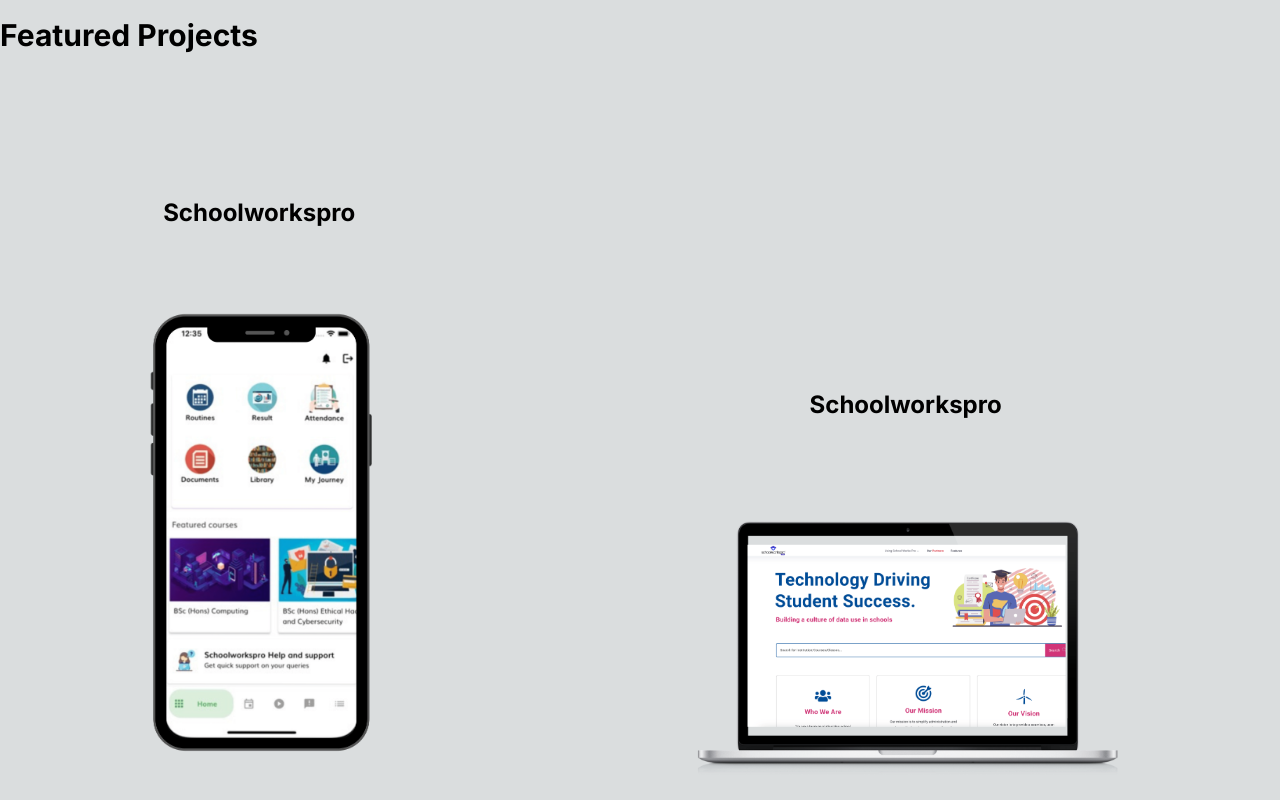
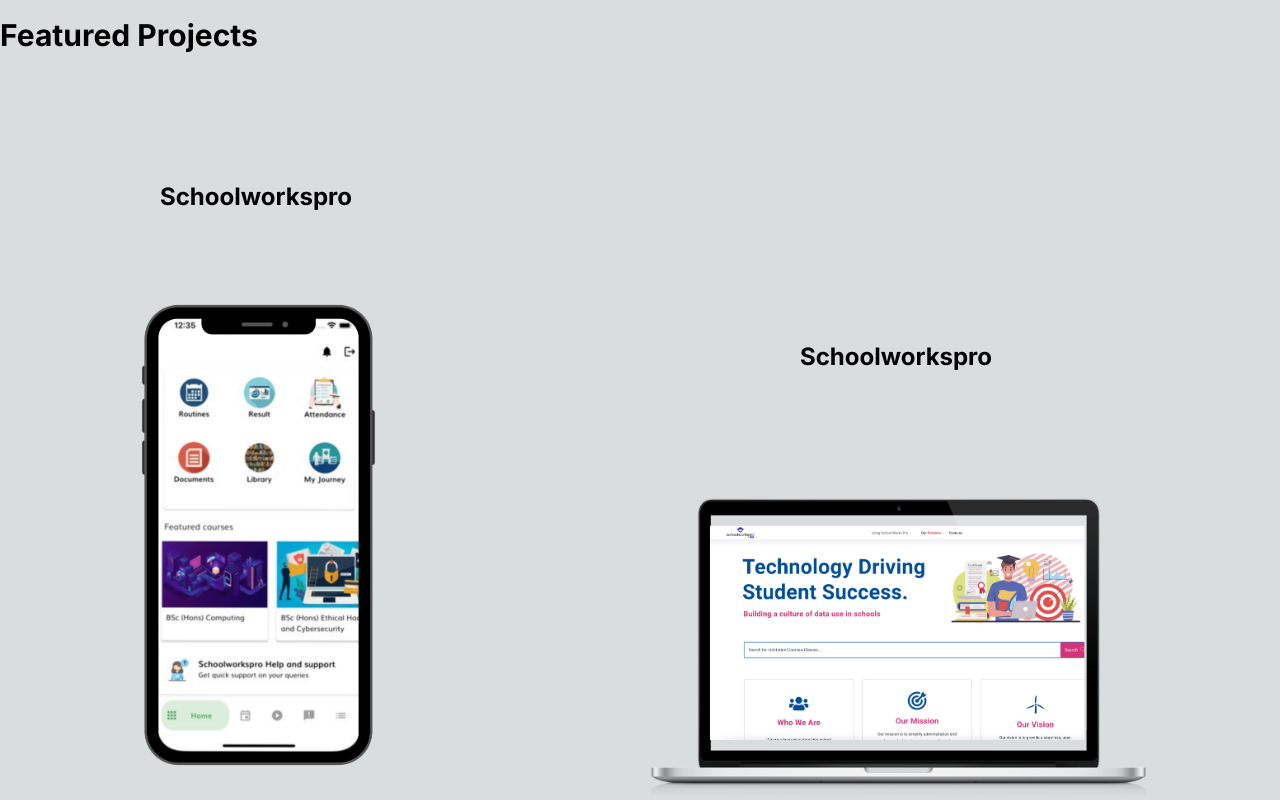
Before and after one commit to bakanatsume/portfolio, a Next.js app: page / in a window 1280 px wide. Shown: the part 4160-4960 px from the top of the page. Built offline with nearby package versions, Linux system fonts and the light colour scheme.

Commit message:
animation changed

```diff
--- a/app/ui/details.tsx
+++ b/app/ui/details.tsx
@@ -5,7 +5,6 @@
 import { motion } from "framer-motion";
 import { useEffect, useRef } from "react";
 import lottie from "lottie-web";
-import dynamic from "next/dynamic";
 
 export default function Details() {
 
--- a/app/ui/mobileapp.tsx
+++ b/app/ui/mobileapp.tsx
@@ -18,31 +18,30 @@
   projectDetails: ProjectDetailsSchema[];
   projectDetailsSecond: ProjectDetailsSchema[];
 }) {
-  const leftControls = useAnimation();
-  const rightControls = useAnimation();
+  // const leftControls = useAnimation();
+  // const rightControls = useAnimation();
 
-  const { ref, inView } = useInView();
+  // const { ref, inView } = useInView();
 
-  useEffect(() => {
-    if (inView) {
-      // Element comes into view - animate to original position
-      leftControls.start({ x: 0 }); // Comes in from the left
-      rightControls.start({ x: 0 }); // Comes in from the right
-    } else {
-      // Element goes out of view - animate back to starting position
-      leftControls.start({ x: "-100vw" }); // Moves back out to the left
-      rightControls.start({ x: "100vw" }); // Moves back out to the right
-    }
-  }, [leftControls, inView, rightControls]);
+  // useEffect(() => {
+  //   if (inView) {
+  //     // Element comes into view - animate to original position
+  //     leftControls.start({ x: 0 }); // Comes in from the left
+  //     rightControls.start({ x: 0 }); // Comes in from the right
+  //   } else {
+  //     // Element goes out of view - animate back to starting position
+  //     leftControls.start({ x: "-100vw" }); // Moves back out to the left
+  //     rightControls.start({ x: "100vw" }); // Moves back out to the right
+  //   }
+  // }, [leftControls, inView, rightControls]);
 
   return (
-    <div ref={ref} className="w-full mt-20">
+    <div className="w-full mt-20">
       <div className="grid grid-cols-2">
         <motion.div
-          initial={{ x: "-100vw" }}
-          animate={leftControls}
-          transition={{ type: "spring", stiffness: 30 }}
-          className="m-4"
+          initial={{ y: 100, opacity: 0 }}
+          whileInView={{ y: 0, opacity: 1 }}
+          transition={{ duration: 1 }}
         >
           {projectDetails.map((values, index) => (
             <div key={values.id || index} className="grid grid-rows-1 mt-10">
@@ -67,13 +66,12 @@
 
         <div className="grid grid-rows-1 mt-40">
           <motion.div
-            initial={{ x: "100vw" }}
-            animate={leftControls} // Use the same leftControls for synchronized animation
-            transition={{ type: "spring", stiffness: 30 }}
-            className="m-4 p-8 bg-[#F0F8FF]text-white"
+            initial={{ y: 100, opacity: 0 }}
+            whileInView={{ y: 0, opacity: 1 }}
+            transition={{ duration: 1 }}
           >
             {projectDetailsSecond.map((values, index) => (
-              <div key={values.id || index} className="grid grid-rows-1 mt-10" >
+              <div key={values.id || index} className="grid grid-rows-1 mt-10">
                 <div
                   className="h-screen p-2 bg-cover w-4/5  hover:cursor-pointer hover:opacity-80 "
                   style={{
```
